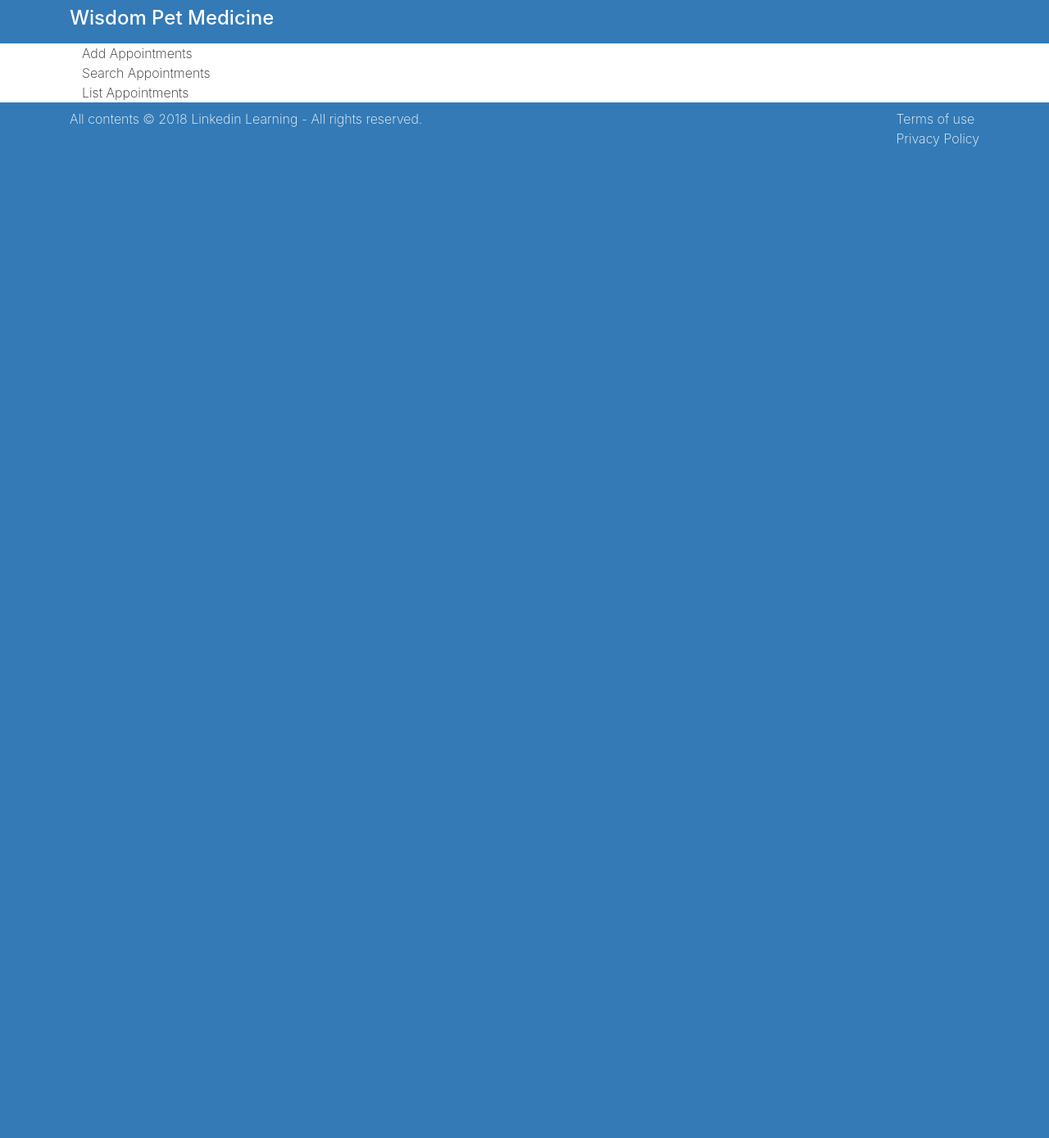
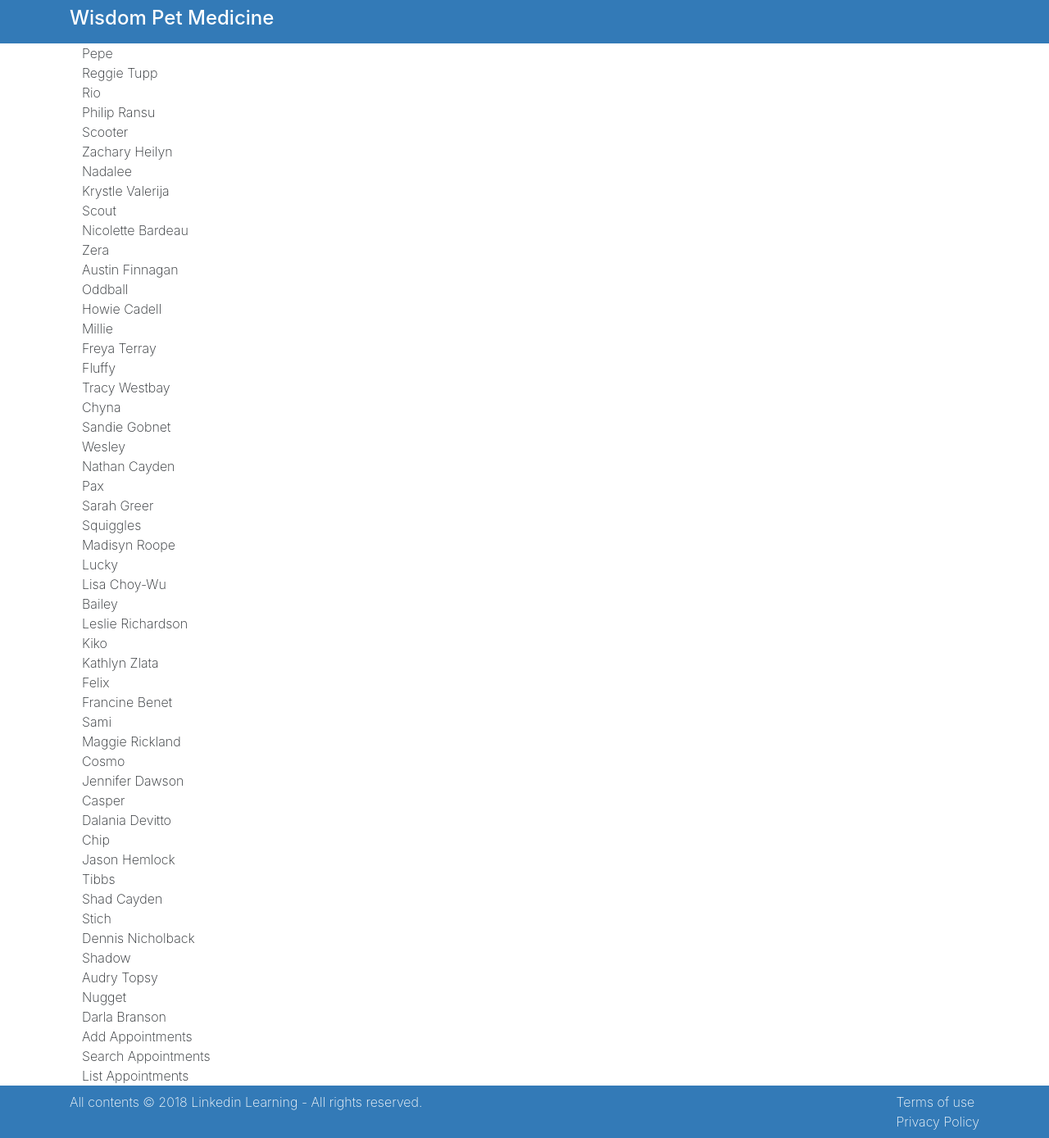
Before and after one commit to myialine/react-interface, a React (Create React App) app: page / in a window 1280 px wide. Shown: the whole page at 82% size. Before the commit the page ends 800 px from the top, so only its background shows below. Built offline with nearby package versions, Linux system fonts and the light colour scheme.

Commit message:
adding data and calling it from inside the App class

```diff
--- /dev/null
+++ b/public/data.json
@@ -0,0 +1,152 @@
+[
+    {
+      "petName": "Pepe",
+      "ownerName": "Reggie Tupp",
+      "aptNotes": "It's time for this rabbit's post spaying surgery checkup",
+      "aptDate": "2018-11-28 13:30"
+    },
+    {
+      "petName": "Rio",
+      "ownerName": "Philip Ransu",
+      "aptNotes": "Rio is up for his next round of vaccinations",
+      "aptDate": "2018-11-28 10:15"
+    },
+    {
+      "petName": "Scooter",
+      "ownerName": "Zachary Heilyn",
+      "aptNotes": "Scooter has been pawing at his ear and may have an ear infection",
+      "aptDate": "2018-11-28 14:45"
+    },
+    {
+      "petName": "Nadalee",
+      "ownerName": "Krystle Valerija",
+      "aptNotes": "This dog is coming in for his monthly nail trim and grooming",
+      "aptDate": "2018-11-28 16:00"
+    },
+    {
+      "petName": "Scout",
+      "ownerName": "Nicolette Bardeau",
+      "aptNotes": "This dog is coming in for his annual checkup and vaccinations",
+      "aptDate": "2018-11-28 9:00"
+    },
+    {
+      "petName": "Zera",
+      "ownerName": "Austin Finnagan",
+      "aptNotes": "This iguana's is showing signs of dementia associated with his old age",
+      "aptDate": "2018-11-29 13:15"
+    },
+    {
+      "petName": "Oddball",
+      "ownerName": "Howie Cadell",
+      "aptNotes": "Oddball has a hard lump on right front foot",
+      "aptDate": "2018-11-29 10:00"
+    },
+    {
+      "petName": "Millie",
+      "ownerName": "Freya Terray",
+      "aptNotes": "MIllie has exhibited signs of an upset stomach and is not eating regularly",
+      "aptDate": "2018-11-29 11:45"
+    },
+    {
+      "petName": "Fluffy",
+      "ownerName": "Tracy Westbay",
+      "aptNotes": "Fluffy has some matted hair that needs to be groomed",
+      "aptDate": "2018-11-29 14:30"
+    },
+    {
+      "petName": "Chyna",
+      "ownerName": "Sandie Gobnet",
+      "aptNotes": "This turtle is coming in for a checkup and to be tested for Salmonella",
+      "aptDate": "2018-11-29 16:00"
+    },
+    {
+      "petName": "Wesley",
+      "ownerName": "Nathan Cayden",
+      "aptNotes": "This dog is returning for his next heartworm treatment visit",
+      "aptDate": "2018-11-29 8:30"
+    },
+    {
+      "petName": "Pax",
+      "ownerName": "Sarah Greer",
+      "aptNotes": "This senior dog has been sluggish and showing lethargic behavior",
+      "aptDate": "2018-11-30 10:15"
+    },
+    {
+      "petName": "Squiggles",
+      "ownerName": "Madisyn Roope",
+      "aptNotes": "Squiggles is due for her annual checkup and vaccinations",
+      "aptDate": "2018-11-30 11:30"
+    },
+    {
+      "petName": "Lucky",
+      "ownerName": "Lisa Choy-Wu",
+      "aptNotes": "This cat has tartar buildup and her owner would like his teeth cleaned",
+      "aptDate": "2018-11-30 14:30"
+    },
+    {
+      "petName": "Bailey",
+      "ownerName": "Leslie Richardson",
+      "aptNotes": "This cat is suffering from hotspots and dermatitis",
+      "aptDate": "2018-11-30 15:45"
+    },
+    {
+      "petName": "Kiko",
+      "ownerName": "Kathlyn Zlata",
+      "aptNotes": "Kiko has been exhibiting excessive thirst and weight loss for the past few weeks",
+      "aptDate": "2018-11-30 9:00"
+    },
+    {
+      "petName": "Felix",
+      "ownerName": "Francine Benet",
+      "aptNotes": "Felix's mom is coming in to follow up on  lab work results",
+      "aptDate": "2018-12-1 13:00"
+    },
+    {
+      "petName": "Sami",
+      "ownerName": "Maggie Rickland",
+      "aptNotes": "Sami has had some changes in his bathroom in habits",
+      "aptDate": "2018-12-1 10:00"
+    },
+    {
+      "petName": "Cosmo",
+      "ownerName": "Jennifer Dawson",
+      "aptNotes": "Cosmo's mom would like us to check for arthritic conditions and do a routine checkup",
+      "aptDate": "2018-12-1 11:30"
+    },
+    {
+      "petName": "Casper",
+      "ownerName": "Dalania Devitto",
+      "aptNotes": "This dog is coming in for a nail trim and grooming",
+      "aptDate": "2018-12-1 15:15"
+    },
+    {
+      "petName": "Chip",
+      "ownerName": "Jason Hemlock",
+      "aptNotes": "This fish has a spotty white patch developing on his back ",
+      "aptDate": "2018-12-1 8:45"
+    },
+    {
+      "petName": "Tibbs",
+      "ownerName": "Shad Cayden",
+      "aptNotes": "Tibbs has had an ongoing rash and cold symptoms and we are going to run allergy tests",
+      "aptDate": "2018-12-2 13:30"
+    },
+    {
+      "petName": "Stich",
+      "ownerName": "Dennis Nicholback",
+      "aptNotes": "Stich has been having some stomach issues and is due for his vaccinations",
+      "aptDate": "2018-12-2 10:15"
+    },
+    {
+      "petName": "Shadow",
+      "ownerName": "Audry Topsy",
+      "aptNotes": "This cat has a red swollen eye with a discharge",
+      "aptDate": "2018-12-2 15:00"
+    },
+    {
+      "petName": "Nugget",
+      "ownerName": "Darla Branson",
+      "aptNotes": "This little fish Nugget, has  a rash on his stomach area",
+      "aptDate": "2018-12-2 9:00"
+    }
+  ]
--- a/src/components/App.js
+++ b/src/components/App.js
@@ -3,17 +3,42 @@
 import AddAppointments from './AddAppointments'
 import SearchAppointments from './SearchAppointments';
 import ListAppointments from './ListAppointments';
+import { result } from 'lodash';
 
 class App extends Component {
   constructor(){
     super(); //necessary when using inheritance
+    this.state = {
+      myAppointments: [] // initialize an empty array
+    }
   }
+
+  componentDidMount() {
+    fetch('./data.json')
+    .then(response => response.json()) // this converts the data to json
+    .then(result =>{
+      const apts = result.map(item => { //this goes through each item on the data file
+        return item;
+      })
+      this.setState({
+        myAppointments: apts // assign a value to the array dynamically
+      });
+    });
+  }
+
   render() {
+    const listItems = this.state.myAppointments.map(item =>(
+      <>
+        <div>{item.petName}</div>
+        <div>{item.ownerName}</div>
+      </>
+    ));
     return(<main className="page bg-white" id="petratings">
       <div className="container">
         <div className="row">
           <div className="col-md-12 bg-white">
             <div className="container">
+              {listItems}
               <AddAppointments />
               <SearchAppointments />
               <ListAppointments />
```
